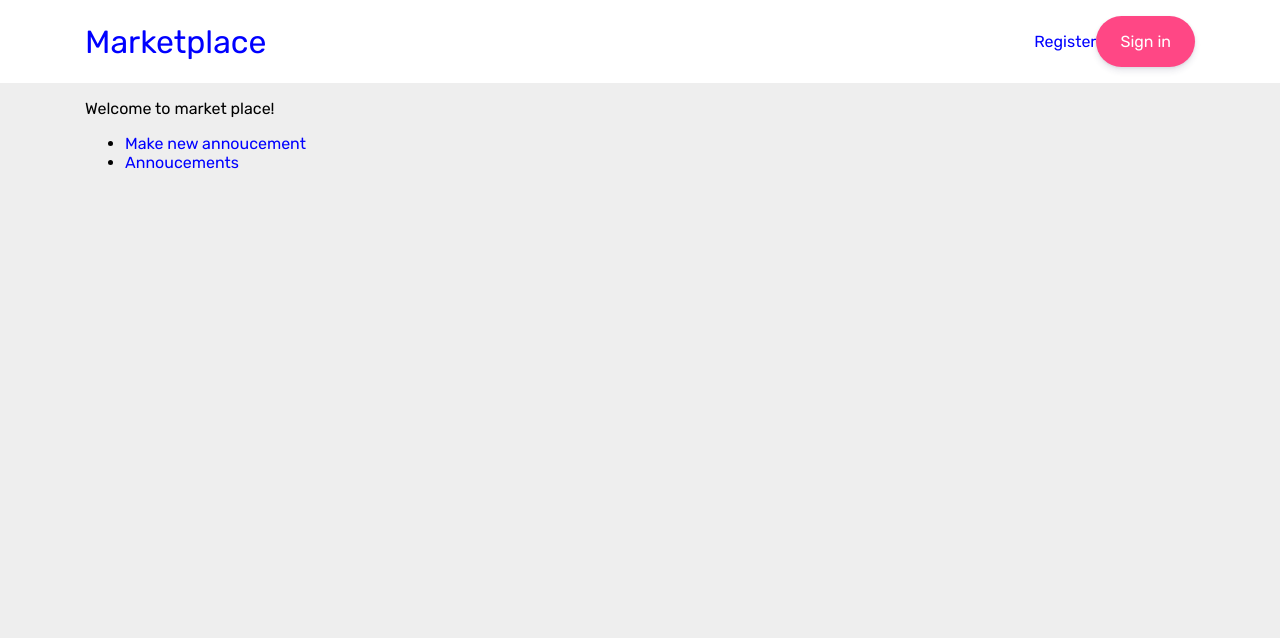
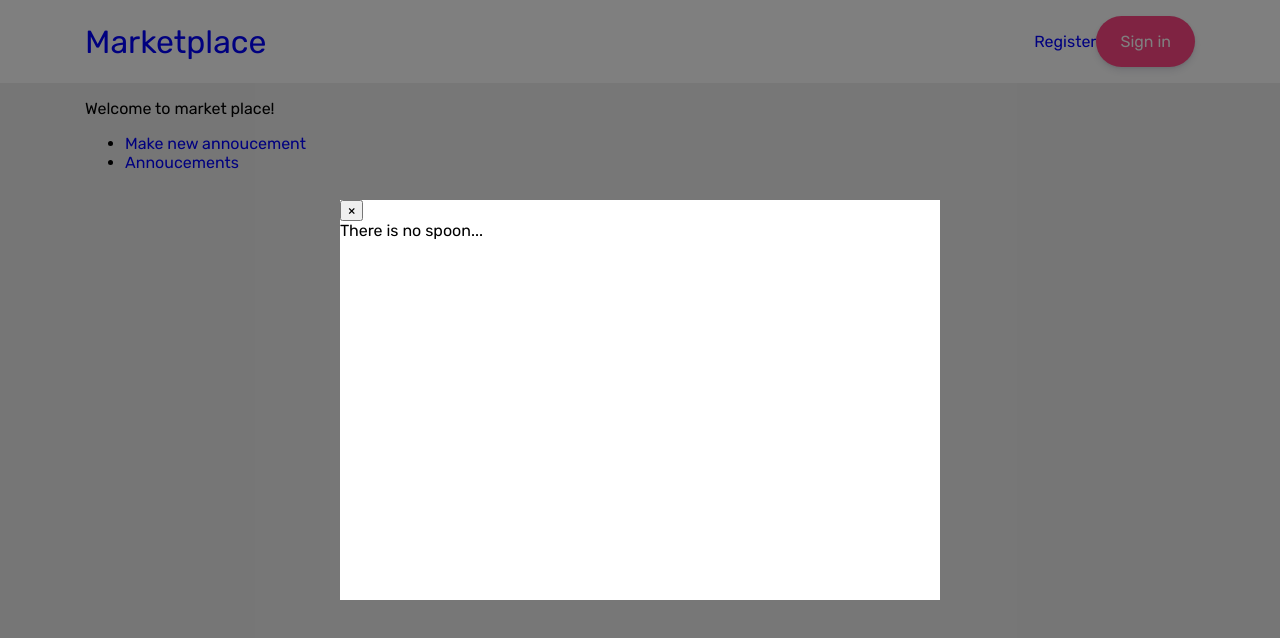
Before and after one commit to aleksiliu/market-place-frontend, a React (Create React App) app: page / in a window 1280 px wide. Both pictures are taken after a click on the button "Sign in". Shown: the top 638 px of the page. Built offline with nearby package versions, Linux system fonts and the light colour scheme; no server answers; what aws-amplify would draw is missing.

Commit message:
Add modal component

```diff
--- /dev/null
+++ b/src/components/Modal.tsx
@@ -0,0 +1,55 @@
+import React from 'react';
+import ReactDOM from 'react-dom';
+import styled from 'styled-components';
+
+const ModalStyles = styled.div`
+	position: fixed;
+	top: 50%;
+	left: 50%;
+	transform: translate(-50%, -50%);
+	background-color: white;
+	width: 600px;
+	max-width: 100%;
+	height: 400px;
+	max-height: 100%;
+	z-index: 2;
+`;
+
+const ModalOverlay = styled.div`
+	z-index: 1;
+	position: fixed;
+	top: 0;
+	left: 0;
+	width: 100%;
+	height: 100%;
+	background-color: rgba(0, 0, 0, 0.5);
+`;
+
+type ModalProps = {
+	isShowing: boolean;
+	hide: () => void;
+};
+
+const Modal: React.FC<ModalProps> = ({ isShowing, hide, children }) =>
+	isShowing
+		? ReactDOM.createPortal(
+				<React.Fragment>
+					<ModalStyles>
+						<button
+							type='button'
+							className='modal-close-button'
+							data-dismiss='modal'
+							aria-label='Close'
+							onClick={hide}
+						>
+							<span aria-hidden='true'>&times;</span>
+						</button>
+						<div>{children}</div>
+					</ModalStyles>
+					<ModalOverlay onClick={hide} />
+				</React.Fragment>,
+				document.body
+		  )
+		: null;
+
+export default Modal;
--- a/src/ui/Header.tsx
+++ b/src/ui/Header.tsx
@@ -4,6 +4,8 @@ import Container from '../components/Container';
 import { Button } from '../components/Button';
 import { Link } from 'react-router-dom';
 import { space } from '../styles';
+import Modal from '../components/Modal';
+import { useModal } from '../utils';
 
 const HeaderContainer = styled.header`
 	background-color: white;
@@ -18,7 +20,10 @@ const HeaderWrapper = styled.div`
 	flex-wrap: wrap;
 `;
 
-const Header: React.FC = () => (
+const Header: React.FC = () => {
+	const { isShowing, toggle } = useModal();
+
+	return (
 		<HeaderContainer>
 			<Container>
 				<HeaderWrapper>
@@ -27,11 +32,15 @@ const Header: React.FC = () => (
 					</Link>
 					<div>
 						<a>Register</a>
-					<Button onClick={() => alert('Feature coming soon')}>Sign in</Button>
+						<Button onClick={toggle}>Sign in</Button>
 					</div>
+					<Modal isShowing={isShowing} hide={toggle}>
+						There is no spoon...
+					</Modal>
 				</HeaderWrapper>
 			</Container>
 		</HeaderContainer>
 	);
+};
 
 export default Header;
--- /dev/null
+++ b/src/utils.ts
@@ -0,0 +1,14 @@
+import { useState } from 'react';
+
+export const useModal = () => {
+	const [isShowing, setIsShowing] = useState<boolean>(false);
+
+	function toggle() {
+		setIsShowing(!isShowing);
+	}
+
+	return {
+		isShowing,
+		toggle
+	};
+};
```
Lines whose indentation alone changed are shown as unchanged.
